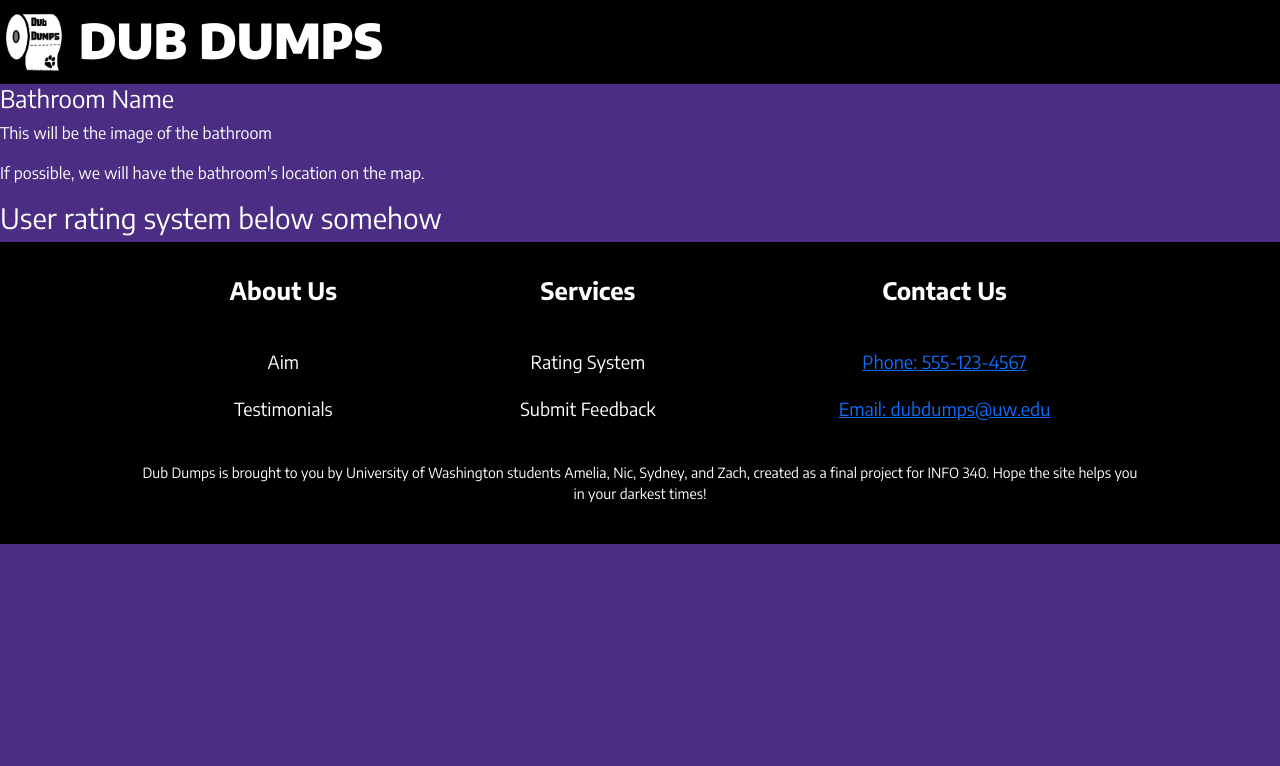
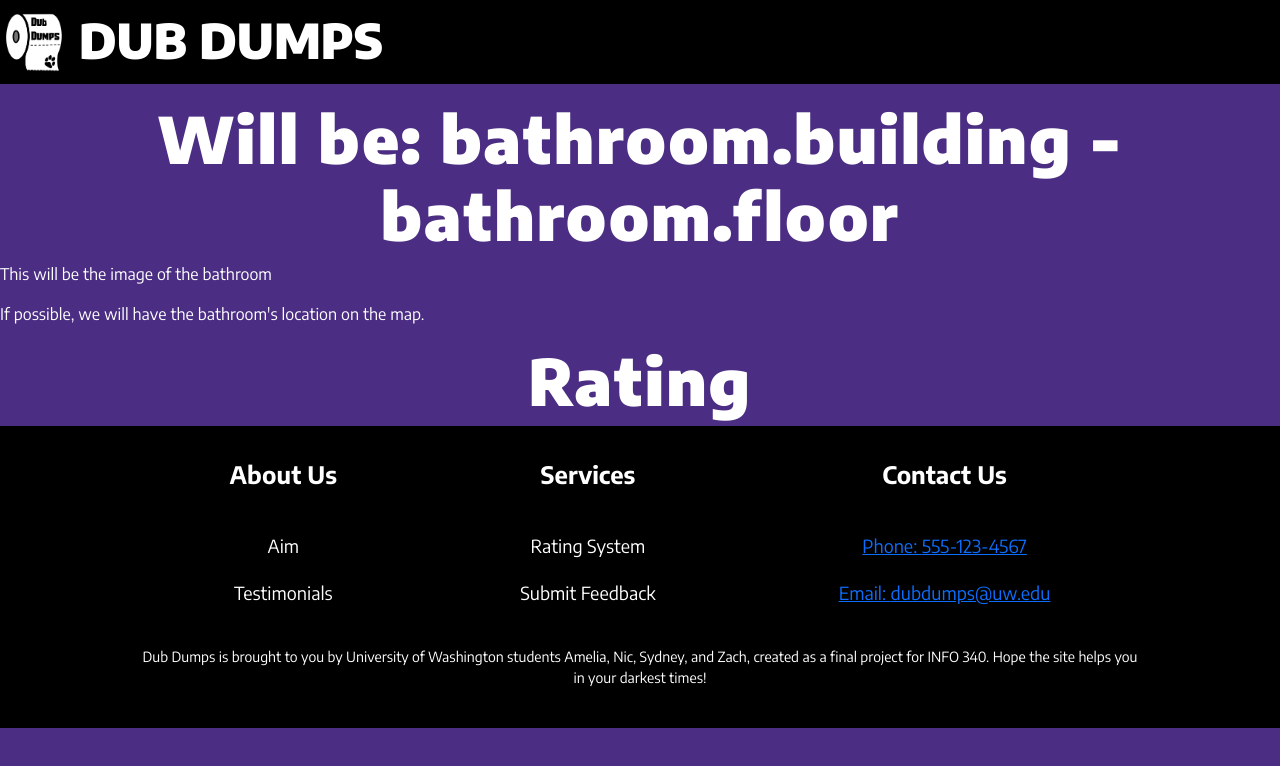
Before and after one commit to info340b-sp22/Dub-Dumps, a React (Create React App) app: page /bathroom in a window 1280 px wide. Shown: the top 766 px of the page. Built offline with nearby package versions, Linux system fonts and the light colour scheme.

Commit message:
worked on bathroom page

```diff
--- a/public/css/style.css
+++ b/public/css/style.css
@@ -10,6 +10,17 @@ body {
     /* font-size: 44px; */
     color: white;
 }
+
+/* BATHROOM PAGE */
+.bathroom-header {
+    font-size: 2em;
+    font-weight: 900;
+    letter-spacing: 0.1rem;
+    margin-top: 1rem;
+    text-align: center;
+}
+
+
 
 /* SEARCH PAGE */
 
@@ -188,6 +199,10 @@ body {
     .dub-dumps {
         margin-left: 15px;
     }
+
+    .bathroom-header {
+        font-size: 3em;
+    }
   }
 
   @media (min-width: 1024px) {
@@ -210,4 +225,8 @@ body {
     .card-item .floor {
         font-size: 0.5em;
     }
+
+    .bathroom-header {
+        font-size: 4em;
+    }
   }
--- a/src/Components/App.js
+++ b/src/Components/App.js
@@ -1,10 +1,11 @@
-import React, { useState } from 'react'; //import React Component
+import React from 'react'; //import React Component
 import { BrowserRouter as Router, Routes, Route, Navigate } from 'react-router-dom';
 import SearchPage from './SearchPage.js';
 import BathroomPage from './BathroomPage.js'
 import HomePage from './HomePage.js';
 import Header from './Header.js';
 import Footer from './Footer.js';
+import BathroomList from './BathroomList.js';
 
 function App(props) {
 
@@ -13,9 +14,11 @@ function App(props) {
       <Router>
         <Header />
         <Routes>
-          <Route path='/home' element={<HomePage />} />
-          <Route path='/search' element={<SearchPage data={props.data} />} >
-            {/* doesnt work <Route path='search/bathroom/:bathroomID' element={<BathroomPage />} /> */}
+          <Route path='home' element={<HomePage />} />
+          <Route path='search' element={<SearchPage data={props.data} />} >
+            {/* i think this is how the routing should look? */}
+            {/* <Route path='/search/br:bathroomID' element={<BathroomPage />} /> */}
+            {/* <Route index element={<BathroomList data={props.data} displayedData={how do we get displayed data from search page?} />} /> */}
           </Route>
           {/* path is here for now so we can view the page */}
           <Route path='/bathroom' element={<BathroomPage />} />
--- a/src/Components/BathroomList.js
+++ b/src/Components/BathroomList.js
@@ -5,7 +5,7 @@ function BathroomCard(props) {
     let bathroomData = props.bathroomData;
 
     return (
-        <Link to={'search/bathroom/' + bathroomData.id} className="col-md-6 col-xl-4 d-flex justify-content-center" style={{color: 'white', textDecoration: 'none' }}>
+        <Link to={'/search/br' + bathroomData.id} className="col-md-6 col-xl-4 d-flex justify-content-center" style={{color: 'white', textDecoration: 'none' }}>
             <div className="card mb-4">
                 <img src={bathroomData.src} className="pb-1 br-img" />
                 <div className="card-body p-0">
--- a/src/Components/BathroomPage.js
+++ b/src/Components/BathroomPage.js
@@ -1,12 +1,20 @@
-import React, { useState } from 'react'; //import React Component
+import React from 'react'; //import React Component
+import { useParams } from 'react-router-dom';
 
-export default function BathroomPage() {
+import _ from 'lodash';
+
+export default function BathroomPage(props) {
+    // const bathroomID = useParams().bathroomID
+    // let bathroom = _.find(props.data, { id: bathroomID });
+
+    // if (!bathroom) return <h2>No bathroom specified</h2>
+
     return (
         <div>
-            <h2>Bathroom Name</h2>
+            <h2 className="bathroom-header">Will be: bathroom.building - bathroom.floor</h2>
             <p>This will be the image of the bathroom</p>
             <p>If possible, we will have the bathroom's location on the map.</p>
-            <h3>User rating system below somehow</h3>
+            <h2 className="bathroom-header">Rating</h2>
         </div>
     )
 }
--- a/src/Components/SearchPage.js
+++ b/src/Components/SearchPage.js
@@ -7,7 +7,6 @@ import StructuredSearch from './StructuredSearch.js'
 
 export default function SearchPage(props) {
     const [displayedData, setData] = useState(props.data);
-
 
     function applyFilter(bldgName, floorName, ratingNum, locationSelected) {
         let fullData = props.data;
@@ -19,7 +18,7 @@ export default function SearchPage(props) {
             bldgCards = bldgCards.filter(card => (card.floor === floorName))
         }
         if (ratingNum != '') {
-            bldgCards = bldgCards.filter(card => (card.rating === ratingNum))
+            bldgCards = bldgCards.filter(card => (card.rating >= ratingNum))
         }
         if (locationSelected != '') {
             bldgCards = bldgCards.filter(card => (card.location === locationSelected))
--- a/src/Components/StructuredSearch.js
+++ b/src/Components/StructuredSearch.js
@@ -62,6 +62,9 @@ export function StructuredSearch(props) {
     let ratings = [5, 4, 3, 2, 1]
 
     ratings = ratings.map((rating) => {
+        if (rating !== 5) {
+            return <option key={rating} value={rating}>{rating}+ stars</option>
+        }
         return <option key={rating} value={rating}>{rating} stars</option>
     })
 
@@ -85,7 +88,7 @@ export function StructuredSearch(props) {
                 {locations}
             </select>
             <div className="col-auto">
-                <button id="submitButton" type="submit" className="btn btn-warning" onClick={handleClick}>Apply Filter</button>
+                <button id="submitButton" type="submit" className="btn btn-warning" onClick={handleClick}>Find a Bathroom!</button>
             </div>
         </li>
     )
--- a/src/data/bathrooms.json
+++ b/src/data/bathrooms.json
@@ -172,7 +172,7 @@
     "src": "img/bathroom2.jpg",
     "building": "ART",
     "floor": "First Floor",
-    "rating": "5",
+    "rating": "1",
     "location": "North"
   },
   {
@@ -196,7 +196,7 @@
     "src": "img/bathroom5.jpg",
     "building": "JHN",
     "floor": "Third Floor",
-    "rating": "5",
+    "rating": "1",
     "location": "West"
   },
   {
@@ -220,7 +220,7 @@
     "src": "img/bathroom8.jpg",
     "building": "SAV",
     "floor": "First Floor",
-    "rating": "5",
+    "rating": "3",
     "location": "West"
   },
   {
@@ -228,7 +228,7 @@
     "src": "img/bathroom9.jpg",
     "building": "ALB",
     "floor": "Third Floor",
-    "rating": "5",
+    "rating": "1",
     "location": "South"
   },
   {
@@ -252,7 +252,7 @@
     "src": "img/bathroom12.jpg",
     "building": "LSB",
     "floor": "First Floor",
-    "rating": "5",
+    "rating": "3",
     "location": "South"
   },
   {
@@ -300,7 +300,7 @@
     "src": "img/bathroom18.jpg",
     "building": "MOR",
     "floor": "Third Floor",
-    "rating": "5",
+    "rating": "3",
     "location": "South"
   },
   {
```
